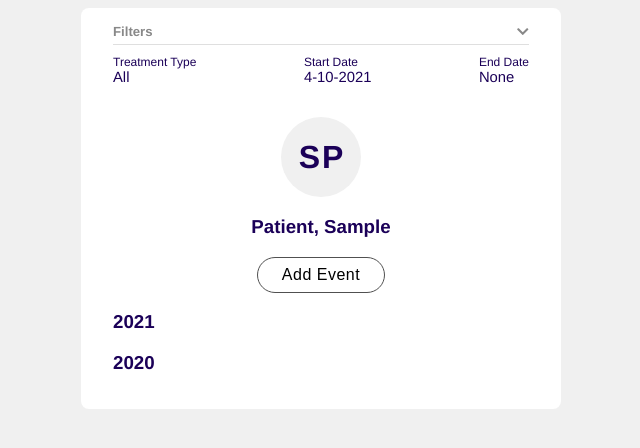
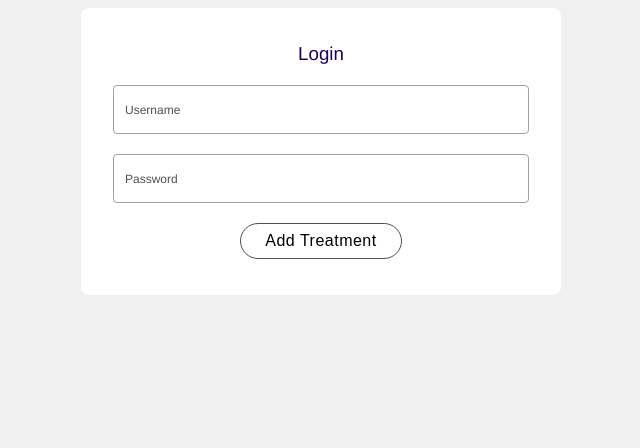
Before and after one commit to dan-knight/OncHx, a React (Create React App) app: page / in a window 1280 px wide. Shown: the top 448 px of the page, without its empty margins (319-959 px from the left). Built offline with nearby package versions, Linux system fonts and the light colour scheme.

Commit message:
Add login function to global context

```diff
--- a/src/contexts/GlobalContext.tsx
+++ b/src/contexts/GlobalContext.tsx
@@ -60,7 +60,8 @@ export function GlobalContextProvider(props: { children?: ReactNode | ReactNode[
 
   const patients: Patient[] = useMemo(() => defaultPatients(), []);
 
-  const [user, setUser] = useState<number | undefined>(0);
+  const [user, setUser] = useState<number | undefined>(undefined);
+  const login: (value: number | undefined) => void = setUser;
 
   return (
     <GlobalContext.Provider value={{
@@ -70,7 +71,8 @@ export function GlobalContextProvider(props: { children?: ReactNode | ReactNode[
       chemotherapyRegimenIndex,
       treatmentLocationIndex,
       patients,
-      user
+      user,
+      login
     }}>
       {props.children}
     </GlobalContext.Provider>
--- a/src/types/Global.ts
+++ b/src/types/Global.ts
@@ -14,5 +14,6 @@ export interface GlobalValues {
   chemotherapyRegimenIndex: DBIndexFunc<ChemotherapyRegimen>,
   treatmentLocationIndex: DBIndexFunc<TreatmentLocation>,
   user: number | undefined,
+  login: (value: number | undefined) => void,
   patients: Patient[]
 }
```
